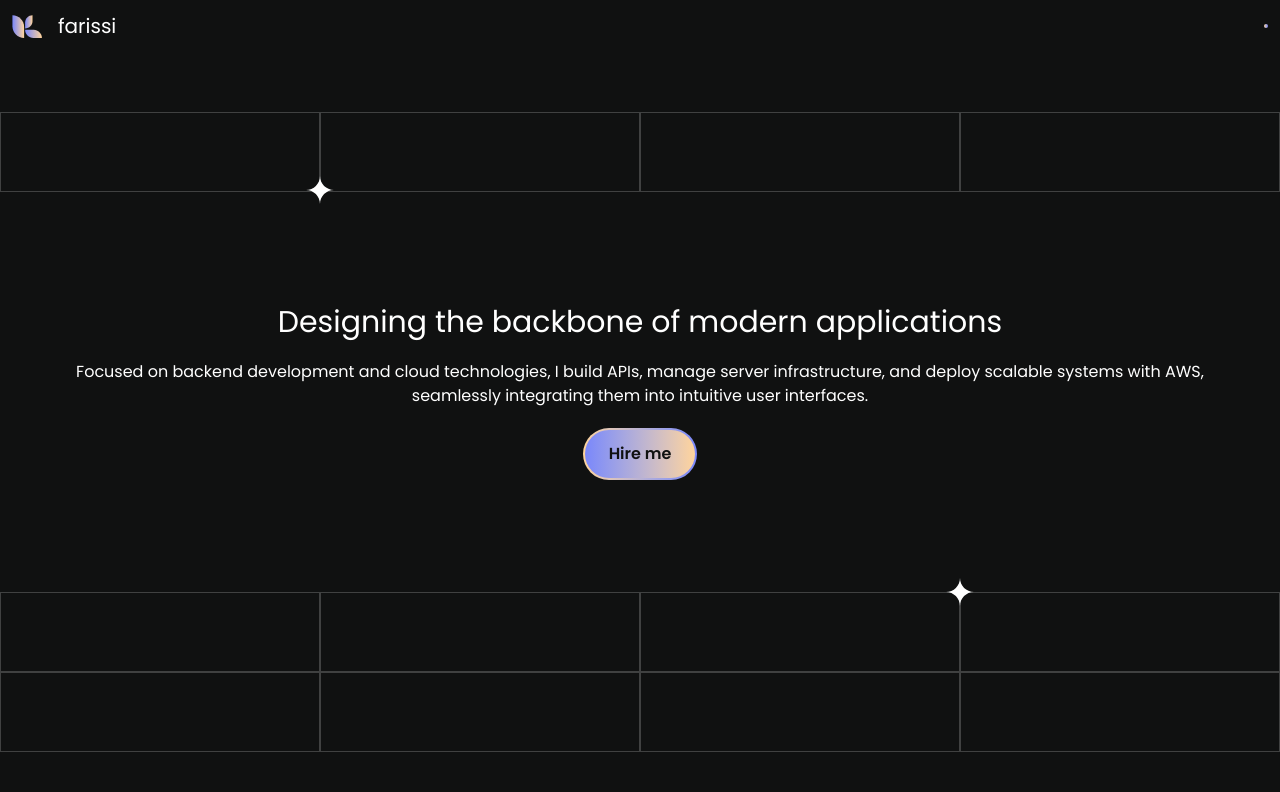
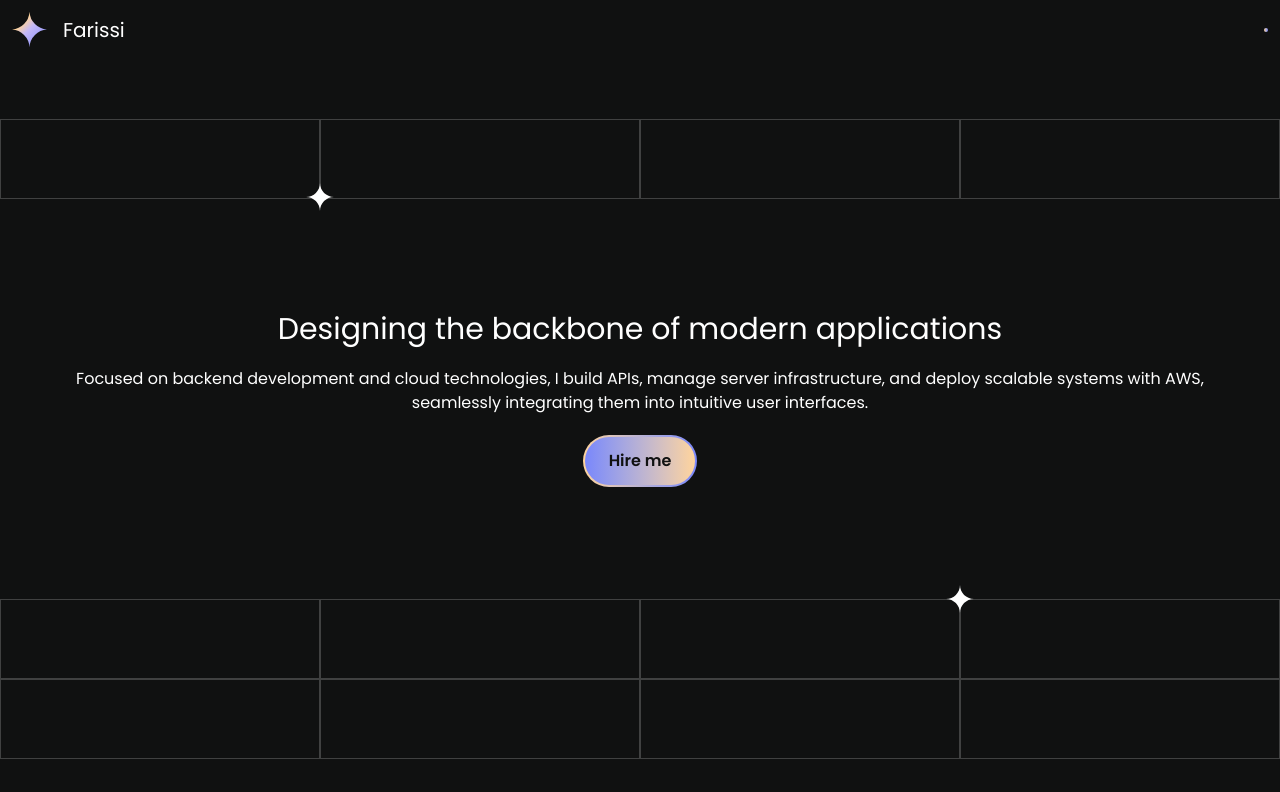
Before and after one commit to Still-Maintainance/Portfolio-2.0, a React (Vite) app: page / in a window 1280 px wide. Shown: the top 792 px of the page. Built offline with nearby package versions, Linux system fonts and the light colour scheme.

Commit message:
add Google Gemini icon and update Contact and Header components for improved layout and styling

```diff
--- a/package.json
+++ b/package.json
@@ -10,10 +10,12 @@
     "preview": "vite preview"
   },
   "dependencies": {
+    "@lobehub/icons": "^1.64.0",
     "@tailwindcss/vite": "^4.0.0",
     "react": "^18.3.1",
     "react-dom": "^18.3.1",
-    "tailwindcss": "^4.0.0"
+    "tailwindcss": "^4.0.0",
+    "vite-plugin-svgr": "^4.3.0"
   },
   "devDependencies": {
     "@eslint/js": "^9.17.0",
--- a/src/Contact.jsx
+++ b/src/Contact.jsx
@@ -17,7 +17,7 @@ export default function Contact() {
           Send me a message
         </button>
       </div>
-      <div className="mx-auto mt-24 mb-5 rounded-full bg-gradient-to-r from-[#FFD49C] to-[#7A87FB] p-[1px]">
+      <div className="mx-auto mt-24 mb-5 rounded-full bg-gradient-to-r from-[#FFD49C] to-[#7A87FB] p-[2px]">
         <div className="flex gap-5 rounded-full bg-[#1C1C1C]">
           <Icone src={insta} alt="instagram" />
           <Icone src={link} alt="linkedin" />
@@ -25,7 +25,7 @@ export default function Contact() {
           <Icone src={twiter} alt="twiter" />
         </div>
       </div>
-      <div className="mx-auto flex items-center justify-center gap-x-2">
+      <div className="mx-auto flex items-center justify-center gap-x-2 mb-8">
         <img src={ico} alt="Group" />
         <h1 className="px-2 font-['Poppins'] text-xl">farissi</h1>
       </div>
--- a/src/Header.jsx
+++ b/src/Header.jsx
@@ -1,7 +1,8 @@
 import Navbar from './Navbar';
 import { NavButton } from './Navbar';
 import { useState } from 'react';
-import ico from './assets/Group.svg';
+import ico from './assets/google-gemini-icon.svg'
+
 
 export default function Header() {
     const [isMenuOpen, setIsMenuOpen] = useState(false);
@@ -9,8 +10,8 @@ export default function Header() {
     return (
         <div className='flex justify-between items-center p-3'>
             <div className='flex justify-center items-center gap-x-2'>
-                <img src={ico} alt="Group" />
-                <h1 className="text-xl px-2 font-['Poppins']">farissi</h1>
+            <img src={ico} alt="Group"  width={35}/>
+            <h1 className="text-xl px-2 font-['Poppins']">Farissi</h1>
             </div>
             <Navbar isOpen={isMenuOpen}/>
             <NavButton isMenuOpen={isMenuOpen} setIsMenuOpen={setIsMenuOpen} className="md:hidden">Menu</NavButton>
```
Also changed, not shown: src/assets/google-gemini-icon.svg (added), 1 other file (tests, documents, lock files or other folders).
